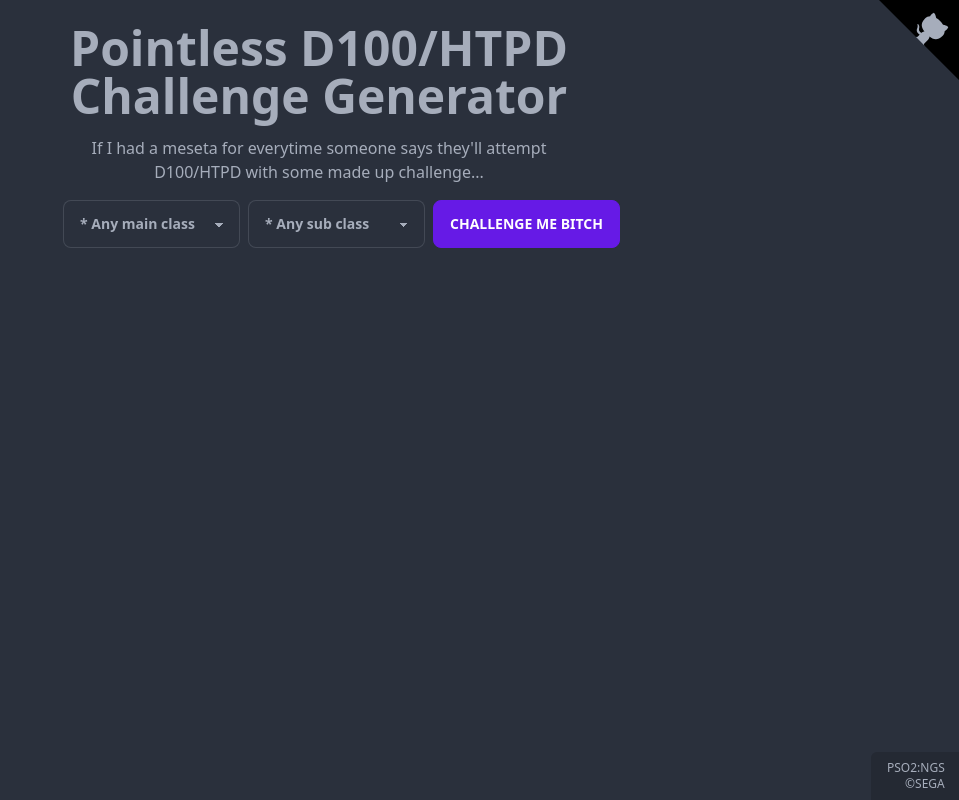
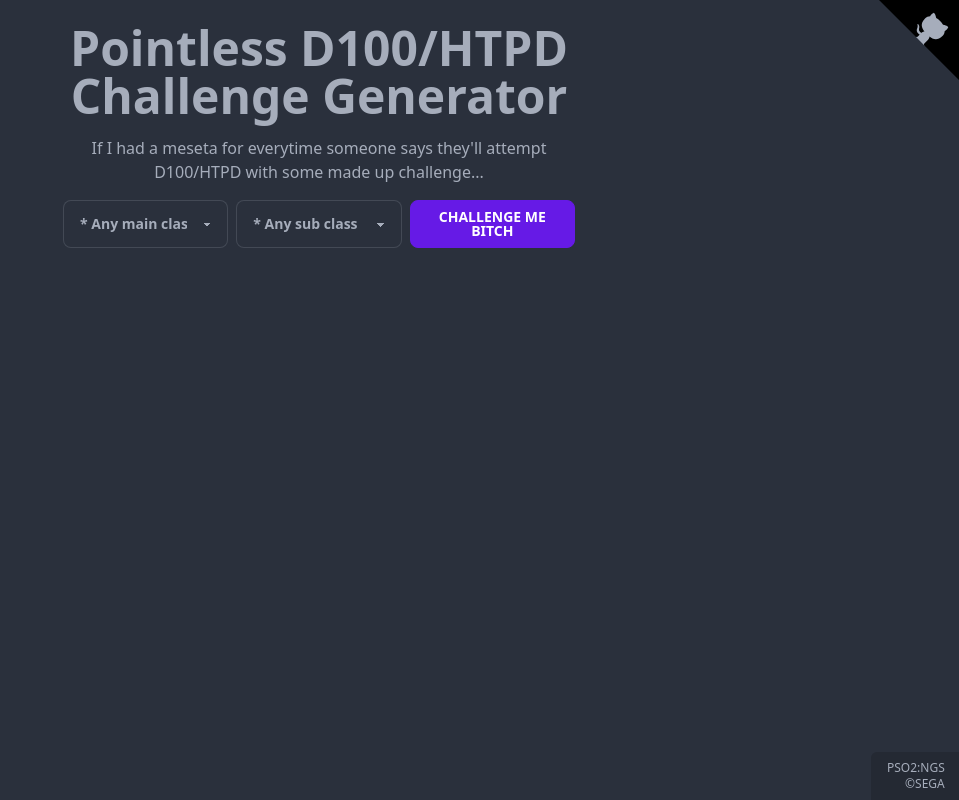
Before and after one commit to mumbler9486/pointless-d100-challenges, a SvelteKit app: page / in a window 1280 px wide. Shown: the whole page, without its empty margins (321-1280 px from the left). Built offline with nearby package versions, Linux system fonts and the light colour scheme.

Commit message:
📱 Fix dropdown layout on portrait screens

```diff
--- a/src/routes/+page.svelte
+++ b/src/routes/+page.svelte
@@ -29,7 +29,7 @@
 				If I had a meseta for everytime someone says they'll attempt D100/HTPD with some made up
 				challenge...
 			</p>
-			<div class="flex gap-2">
+			<div class="grid gap-2 grid-cols-3">
 				<ClassSelector bind:selection={mainClassChoice} />
 				<ClassSelector subClass bind:selection={subClassChoice} />
 				<button class="btn btn-primary" on:click={createChallenge}>Challenge Me Bitch</button>
```
